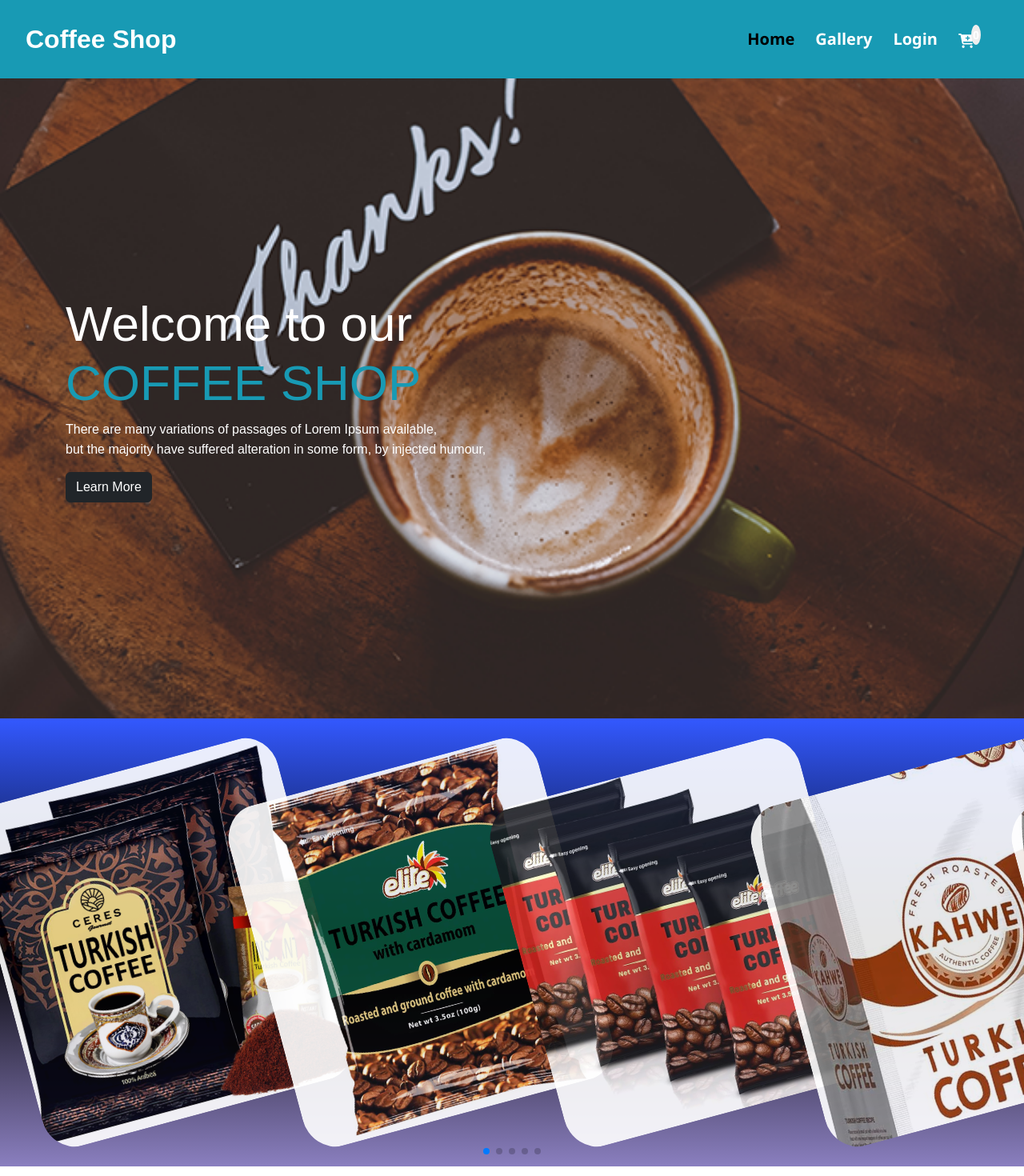
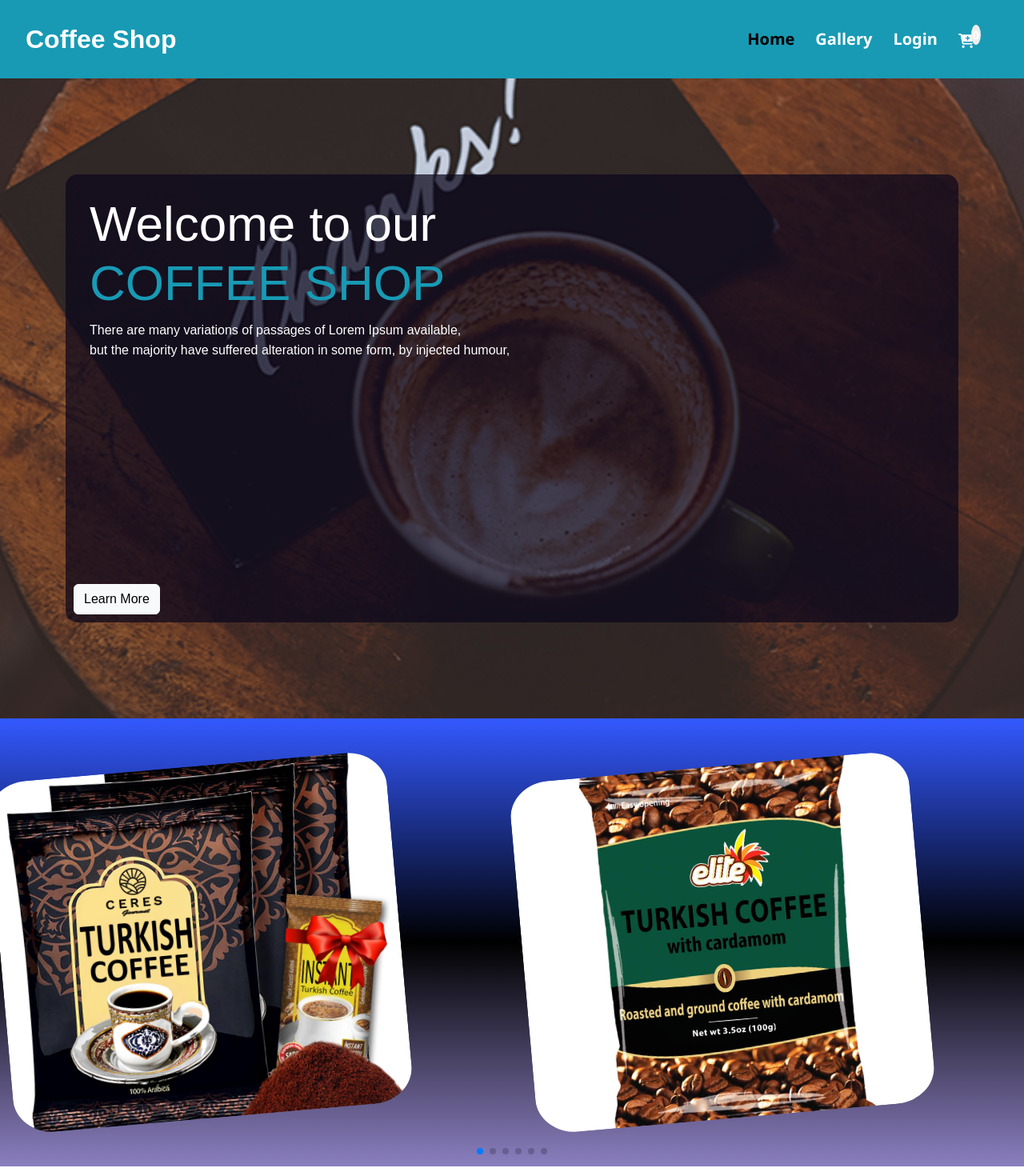
Before and after one commit to QusaySoleman/e-store, a React (Create React App) app: page / in a window 1280 px wide. Shown: the top 1470 px of the page at 80% size. Built offline with nearby package versions, Linux system fonts and the light colour scheme.

Commit message:
New Commit

```diff
--- a/src/sections/Gallery/Gallery.css
+++ b/src/sections/Gallery/Gallery.css
@@ -13,25 +13,24 @@
 
 
 /* Start Products */
+
 .prouducts {
-    width: 100%;
-    margin: 0;
-    padding: 0;
-    /* background-image: url(../../Assets/images/gallery-bg.png); */
+
     background: linear-gradient(rgba(1, 1, 1, 0.87), rgb(136, 24, 24), rgba(1, 1, 1, 0.911)), url(../../Assets/images/gallery-bg.png);
     background-repeat: no-repeat;
     background-position: center;
     background-size: cover;
     color: #fff;
     font-weight: 600;
+    /* display: flex;
+    flex-direction: column; */
 }
 
-.products-content {
-    display: grid;
-    grid-template-columns: repeat(4, auto);
-    padding: 45px;
-    margin-top: 45px;
-    width: 100%;
+
+.box {
+    min-height: 400px;
+    margin: 10px 0;
+
 }
 
 .product-card {
@@ -39,11 +38,12 @@
     border-radius: 10px;
     display: flex;
     flex-direction: column;
-    justify-content: center;
+    justify-content: space-between;
     align-items: center;
     padding: 10px;
-    margin: 10px;
+    /* margin: 25px; */
     transition: 1s ease all;
+    height: 100%;
 }
 
 .product-card:hover {
@@ -56,8 +56,8 @@
 
 .product-card img {
     border-radius: 10px;
-    width: 175px;
-    height: 200px;
+    /* width: 175px; */
+    max-height: 300px;
     object-fit: fill;
 }
 
--- a/src/sections/Gallery/Gallery.js
+++ b/src/sections/Gallery/Gallery.js
@@ -21,18 +21,19 @@
     <>
       <div className="prouducts pt-5 text-center">
         <h2 className="text-uppercase">Our Gallery</h2>
-        <div className="container-fluid">
+        <div className="container ">
           <p>
             Lorem ipsum dolor sit amet consectetur adipisicing elit. Eum velit
             nesciunt odio dolorum illum damet consectetur adipisicing elit. Eum
             velit nesciunt odio dolorum illum dolor aliquid optio dignissimos
           </p>
-          <div className="products-content" id="products-content">
+          <div className="products-content row" id="products-content">
             {/* //styling */}
             {gallery &&
               gallery.map((product) => {
                 return (
-                  <div className="product-card" key={product.id}>
+               <div className="col-md-6 col-sm-12 box">
+                   <div className="product-card " key={product.id}>
                     <img src={product.url} alt="product img"className="img-fluid" />
                     <p>Name : {product.name}</p>
                     <p>Price : {product.price}</p>
@@ -45,6 +46,7 @@
                       Add to cart
                     </button>
                   </div>
+               </div>
                 );
               })}
           </div>
--- a/src/sections/Gallery/shoppingCart/ShoppingCart.css
+++ b/src/sections/Gallery/shoppingCart/ShoppingCart.css
@@ -41,8 +41,13 @@
     padding: 30px 15px;
     background-color: #eee;
     border-radius: 10px;
+
 }
-
+@media (max-width:600px){
+    .shopping-cart-product{
+        flex-direction: column;
+    }
+}
 .shopping-cart p {
     margin: 0;
 }
--- a/src/sections/Slider/Slider.css
+++ b/src/sections/Slider/Slider.css
@@ -7,14 +7,14 @@
 }
 
 .swiper-container img {
-    width: 400px;
+    width: 500px;
     height: 100%;
     object-fit: cover;
     border-radius: 10%;
-    transform: rotate(-15deg);
-    opacity: .9;
+    transform: rotate(-5deg);
 }
-
-/* Questions  */
-/* how to control images in md sm screen
-make scrolling auto */
+@media (max-width:350px) {
+    .swiper-container img{
+        height: 60%;
+    }
+}
--- a/src/sections/Slider/Slider.js
+++ b/src/sections/Slider/Slider.js
@@ -15,14 +15,14 @@
       <Swiper
         modules={[Pagination]}
         spaceBetween={25}
-        slidesPerView={4}
+        slidesPerView={2}
         pagination={{ clickable: true }}
         className="swiper-container"
       >
         {images &&
           images.map((image) => (
             <SwiperSlide key={image.id}>
-              <img src={image.url} alt="cofee" />
+              <img src={image.url} alt="cofee" className="img-fluid slider-img"/>
             </SwiperSlide>
           ))}
       </Swiper>
--- a/src/sections/Slider/SliderData.js
+++ b/src/sections/Slider/SliderData.js
@@ -23,10 +23,7 @@
     id: 4,
     url: img4,
   },
-  {
-    id: 4,
-    url: img4,
-  },
+
   {
     id: 5,
     url: img5,
--- a/src/sections/hero/Hero.css
+++ b/src/sections/hero/Hero.css
@@ -1,9 +1,22 @@
-.cover-all-hero{
-    height: 100vh;
+.cover-all-hero {
+    padding: 25px 30px;
+    border-radius: 15px;
+    min-height: 35rem;
     width: 100%;
+    position: relative;
+    background-color: rgba(10, 6, 27, 0.719);
+    display: flex;
+    /* justify-content: center; */
+    /* align-items: center; */
+    flex-direction: column;
+}
+
+.cover-all-hero button {
     position: absolute;
-    background-color: rgba(0, 0, 0, 0.342);
+    bottom: 10px;
+    left: 10px;
 }
+
 /*Start Hero */
 .hero {
     background-image: url(../../Assets/images/banner-bg.png);
--- a/src/sections/hero/Hero.js
+++ b/src/sections/hero/Hero.js
@@ -3,10 +3,12 @@
 const Hero = () => {
   return (
     <>
-    {/* <span className="cover-all-hero"></span> */}
+
       <div className="hero" id="hero">
-        <div className="container">
-          <h2 className="hero-h2">
+
+        <div className="container ">
+        <div className="cover-all-hero">
+        <h2 className="hero-h2">
             Welcome to our <br />
             <span className="text-uppercase">coffee Shop</span>
           </h2>
@@ -16,7 +18,11 @@
             but the majority have suffered alteration in some form, by injected
             humour,{" "}
           </p>
-          <button className="btn btn-dark">Learn More</button>
+          <button className="btn btn-light">Learn More</button>
+        </div>
+
+
+
         </div>
       </div>
 
```
Also changed, not shown: public/index.html (+0 -8 lines).
